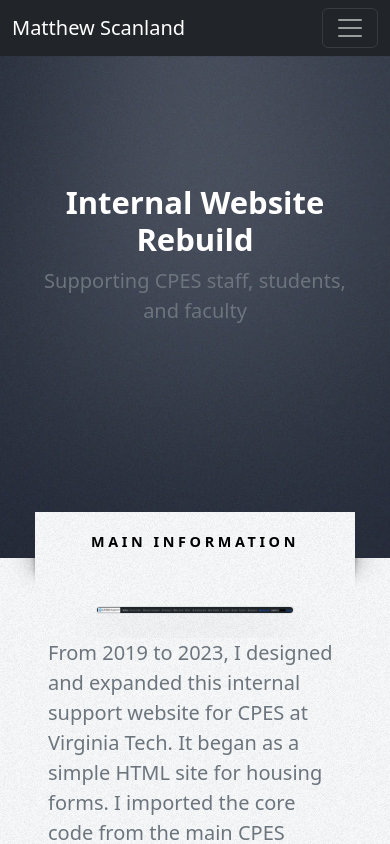
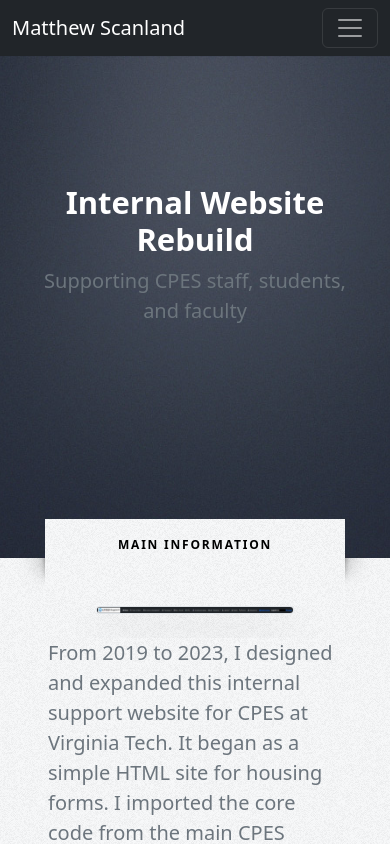
Before and after one commit to mkscanland/portfolio-website, a Vue app: page /rebuild in a window 390 px wide. Shown: the top 844 px of the page. Built offline with nearby package versions, Linux system fonts and the light colour scheme.

Commit message:
Fix mobile title wrapping at common widths

```diff
--- a/src/assets/css/site.css
+++ b/src/assets/css/site.css
@@ -126,9 +126,10 @@
   display: block;
   font-weight: 700;
   letter-spacing: 0.25em;
+  white-space: nowrap;
 }
 
-@media all and (max-width: 320px) {
+@media all and (max-width: 400px) {
   .title {
     font-size: 0.75em;
     letter-spacing: 0.15em;
```
